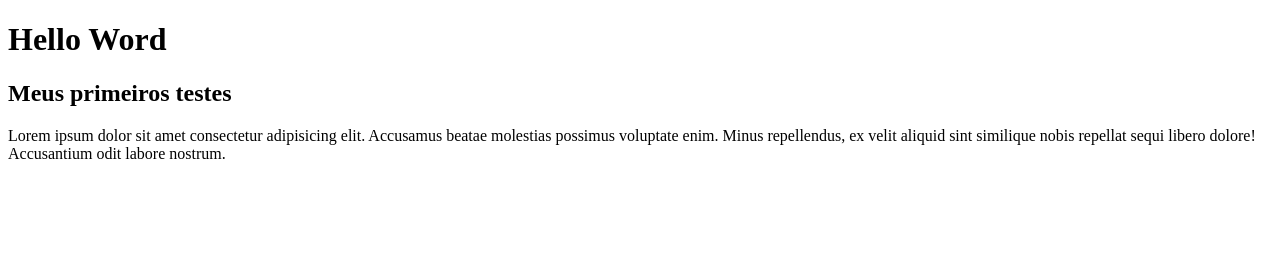
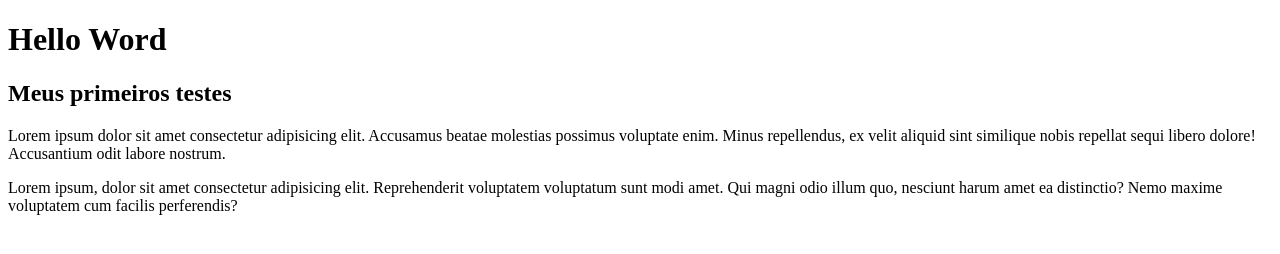
Before and after one commit to Christian-Yugen/PrimeiroRepositorio, a plain HTML site: page Index.html in a window 1280 px wide. Drawn offline with Linux system fonts and the light colour scheme.

Commit message:
adicionando novo paragrafo

```diff
--- a/Index.html
+++ b/Index.html
@@ -10,5 +10,7 @@
     <h1>Hello Word</h1>
     <h2>Meus primeiros testes</h2>
     <p>Lorem ipsum dolor sit amet consectetur adipisicing elit. Accusamus beatae molestias possimus voluptate enim. Minus repellendus, ex velit aliquid sint similique nobis repellat sequi libero dolore! Accusantium odit labore nostrum.</p>
+    <p>Lorem ipsum, dolor sit amet consectetur adipisicing elit. Reprehenderit voluptatem voluptatum sunt modi amet. Qui magni odio illum quo, nesciunt harum amet ea distinctio? Nemo maxime voluptatem cum facilis perferendis?</p>
+
 </body>
 </html>
```
